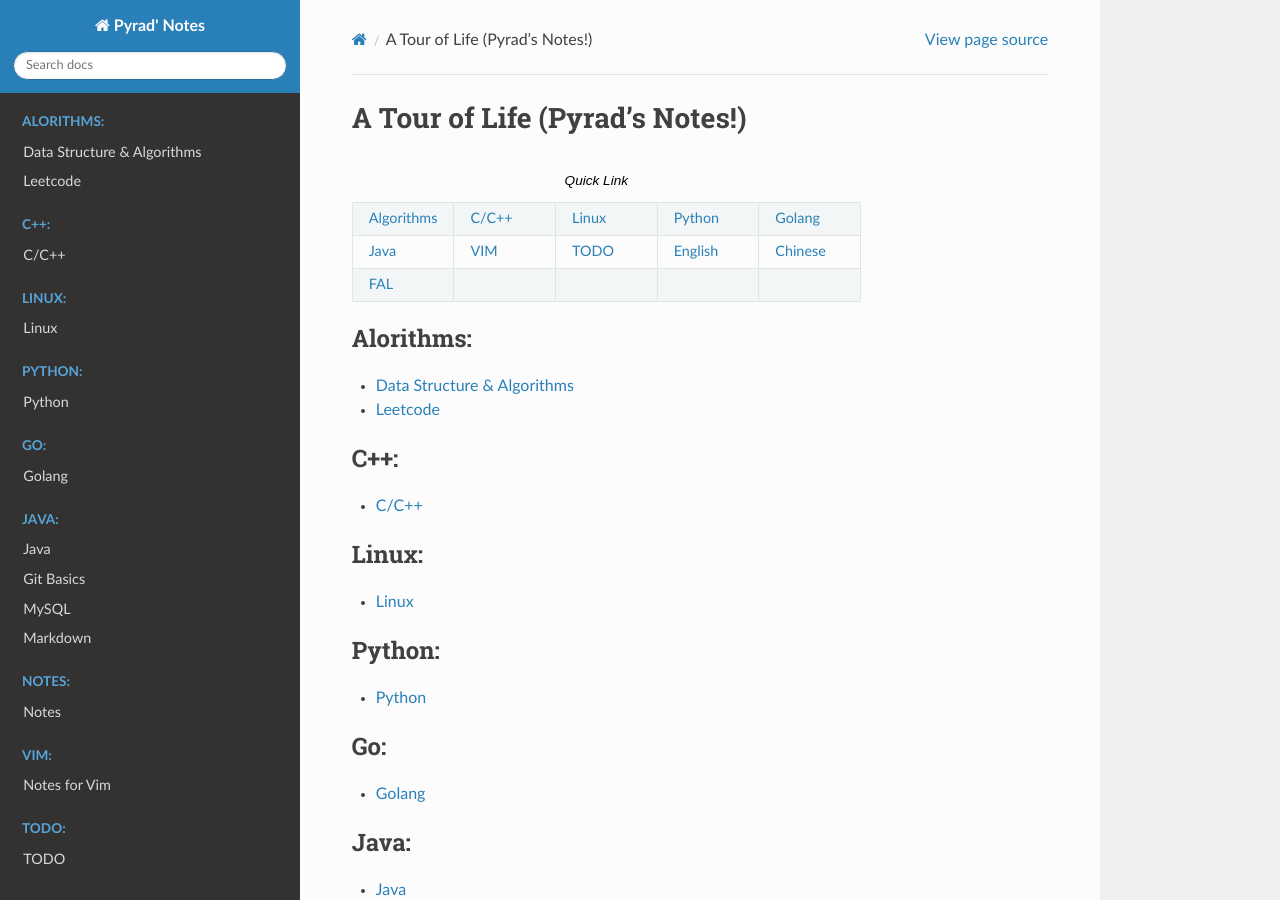
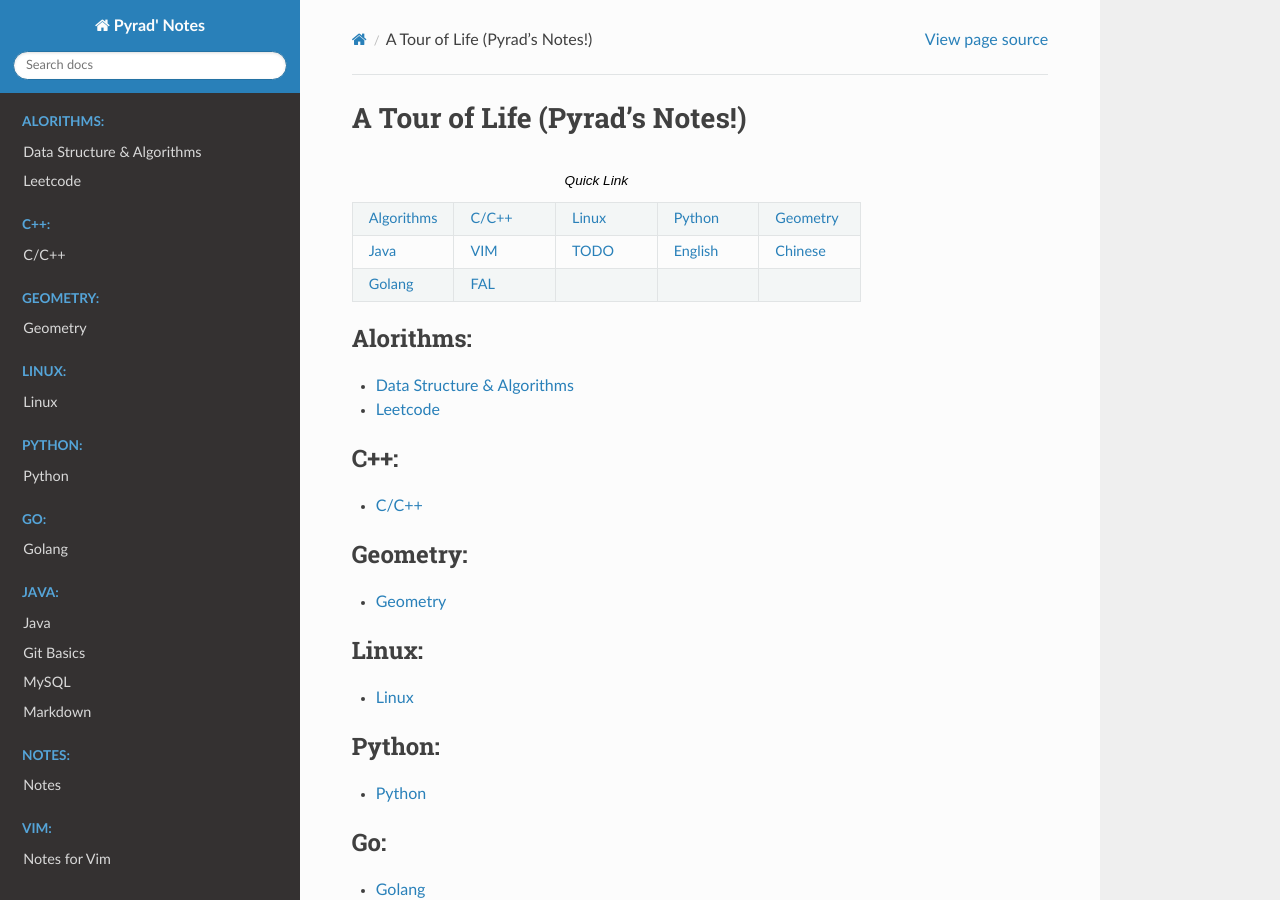
Before and after one commit to Pyrad/pyradnotes, a Sphinx documentation site: the page built from source/index.rst, in a window 1280 px wide and 900 px high. Built offline with Sphinx 7.4.7 and the Read the Docs theme 2.0.0, drawn with Linux system fonts in a browser that asks for light colours.

Commit message:
Add a new section for geometry (computational)
Add a new file for Computational Geometry, Algorithms and Applications,
3rd Edition

```diff
--- a/source/index.rst
+++ b/source/index.rst
@@ -17,14 +17,14 @@ A Tour of Life (Pyrad's Notes!)
       - :doc:`C/C++ </CPP/index>`
       - :doc:`Linux </Linux/index>`
       - :doc:`Python </Python/index>`
-      - :doc:`Golang </Go/index>`
+      - :doc:`Geometry </Geometry/index>`
     * - :doc:`Java </Java/index>`
       - :doc:`VIM </Vim/index>`
       - :doc:`TODO </TODO/index>`
       - :doc:`English </English/index>`
       - :doc:`Chinese </ChinesePoetry/index>`
-    * - :doc:`FAL </FightAgainstLeviathan/index>`
-      -
+    * - :doc:`Golang </Go/index>`
+      - :doc:`FAL </FightAgainstLeviathan/index>`
       -
       -
       -
@@ -45,6 +45,12 @@ A Tour of Life (Pyrad's Notes!)
    :caption: C++:
 
    CPP/index
+
+.. toctree::
+   :maxdepth: 1
+   :caption: Geometry:
+
+   Geometry/index
 
 .. toctree::
    :maxdepth: 1
```
Also changed, not shown: source/Geometry/ComputationalGeometryAA3rd.md (added, +5 -0 lines), source/Geometry/index.rst (added, +7 -0 lines).
